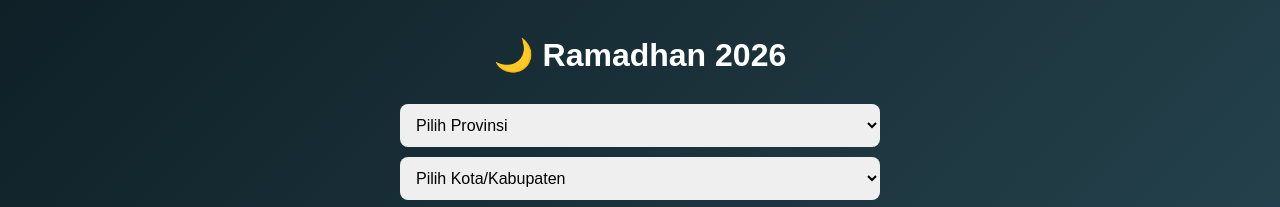
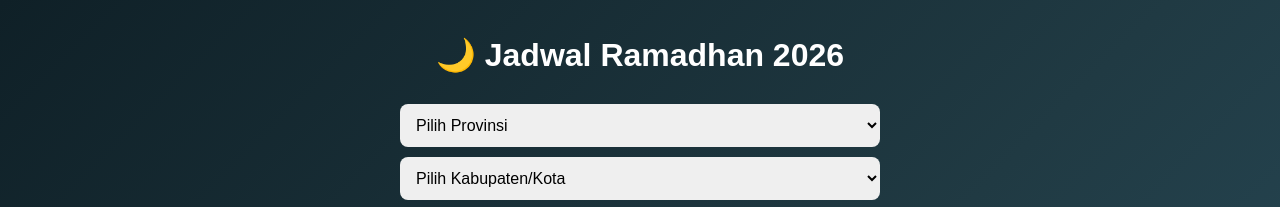
Before and after one commit to asrodym-boop/imsakiyah-ramadhan-by-asrodies, a plain HTML site: page index.html in a window 1280 px wide. Shown: the top 207 px of the page. Drawn offline with Linux system fonts and the light colour scheme.

Commit message:
Update index.html

```diff
--- a/index.html
+++ b/index.html
@@ -3,21 +3,21 @@
 <head>
 <meta charset="UTF-8">
 <meta name="viewport" content="width=device-width, initial-scale=1.0">
-<title>Ramadhan 2026 App</title>
+<title>Ramadhan 2026 - Kemenag</title>
 <link rel="stylesheet" href="style.css">
 </head>
 <body>
 
 <div class="container">
 
-<h1>🌙 Ramadhan 2026</h1>
+<h1>🌙 Jadwal Ramadhan 2026</h1>
 
 <select id="provinsi">
 <option value="">Pilih Provinsi</option>
 </select>
 
 <select id="kota">
-<option value="">Pilih Kota/Kabupaten</option>
+<option value="">Pilih Kabupaten/Kota</option>
 </select>
 
 <button onclick="loadJadwal()">Tampilkan Jadwal</button>
```
